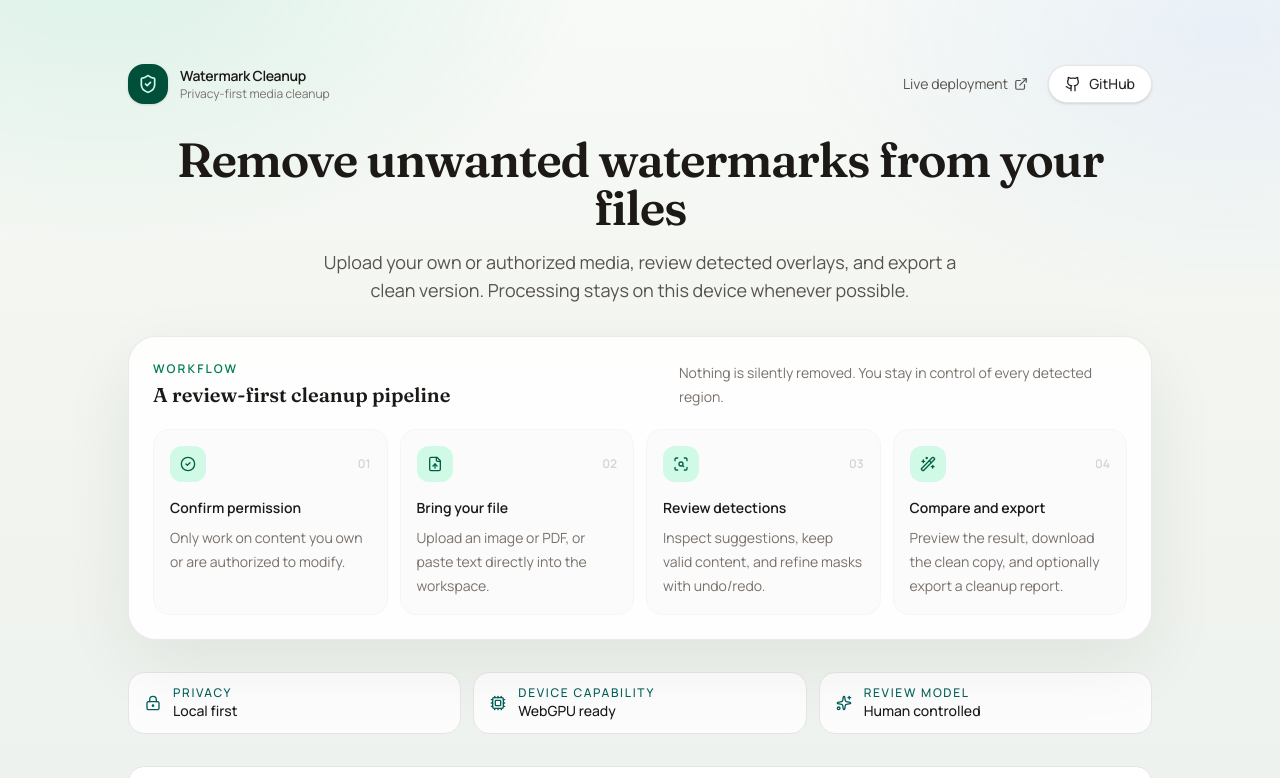
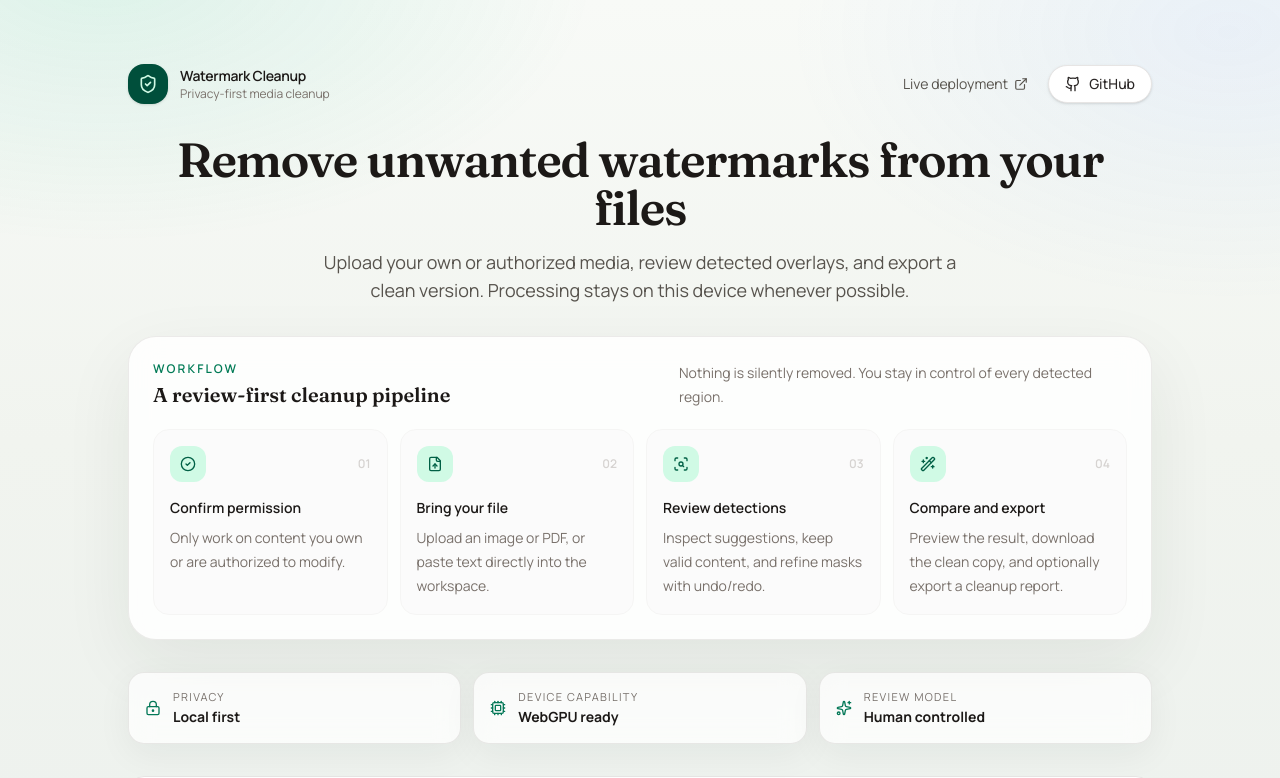
Before and after one commit to MadanMohan0537/watermark-cleanup, a Next.js app: page / in a window 1280 px wide. Shown: the top 778 px of the page. Built offline with nearby package versions, Linux system fonts and the light colour scheme.

Commit message:
Make browser capability indicator lint safe

```diff
--- a/components/workspace/CapabilityStrip.tsx
+++ b/components/workspace/CapabilityStrip.tsx
@@ -1,78 +1,60 @@
 "use client";
 
-import { useEffect, useState, type ReactNode } from "react";
+import { useSyncExternalStore } from "react";
 import { Cpu, LockKeyhole, Sparkles } from "lucide-react";
 
-type Capability = {
-  label: string;
-  value: string;
-  detail: string;
-};
+const subscribe = () => () => {};
+const serverSnapshot = () => false;
 
-function Chip({
-  icon,
-  label,
-  value,
-  detail,
-}: {
-  icon: ReactNode;
-  label: string;
-  value: string;
-  detail?: string;
-}) {
+function useBrowserCapability(check: () => boolean) {
+  return useSyncExternalStore(subscribe, check, serverSnapshot);
+}
+
+export function CapabilityStrip() {
+  const hasWebGpu = useBrowserCapability(() => typeof navigator !== "undefined" && "gpu" in navigator);
+  const hasWasm = useBrowserCapability(() => typeof WebAssembly !== "undefined");
+
+  const capability = hasWebGpu
+    ? {
+        label: "Device capability",
+        value: "WebGPU ready",
+        detail: "This browser exposes WebGPU for future accelerated local vision modules.",
+      }
+    : hasWasm
+      ? {
+          label: "Device capability",
+          value: "WebAssembly ready",
+          detail: "This browser supports local WebAssembly processing.",
+        }
+      : {
+          label: "Local engine",
+          value: "Browser",
+          detail: "Processing stays on-device whenever the selected format supports it.",
+        };
+
   return (
-    <div
-      className="flex items-center gap-3 rounded-2xl border border-stone-200 bg-white/80 px-4 py-3"
-      title={detail}
-    >
-      <span className="text-teal-800">{icon}</span>
-      <div>
-        <p className="text-xs font-medium uppercase tracking-[0.14em] text-teal-800">{label}</p>
-        <p className="text-sm font-medium text-stone-900">{value}</p>
+    <div className="grid gap-3 sm:grid-cols-3">
+      <div className="feature-chip">
+        <LockKeyhole className="h-4 w-4" />
+        <div>
+          <p className="feature-chip-label">Privacy</p>
+          <p className="feature-chip-value">Local first</p>
+        </div>
+      </div>
+      <div className="feature-chip" title={capability.detail}>
+        <Cpu className="h-4 w-4" />
+        <div>
+          <p className="feature-chip-label">{capability.label}</p>
+          <p className="feature-chip-value">{capability.value}</p>
+        </div>
+      </div>
+      <div className="feature-chip">
+        <Sparkles className="h-4 w-4" />
+        <div>
+          <p className="feature-chip-label">Review model</p>
+          <p className="feature-chip-value">Human controlled</p>
+        </div>
       </div>
     </div>
   );
 }
-
-export function CapabilityStrip() {
-  const [capability, setCapability] = useState<Capability>({
-    label: "Local engine",
-    value: "Browser",
-    detail: "Processing stays on-device whenever the selected format supports it.",
-  });
-
-  useEffect(() => {
-    const hasWebGpu = "gpu" in navigator;
-    const hasWasm = typeof WebAssembly !== "undefined";
-
-    if (hasWebGpu) {
-      setCapability({
-        label: "Device capability",
-        value: "WebGPU ready",
-        detail: "This browser exposes WebGPU for future accelerated local vision modules.",
-      });
-      return;
-    }
-
-    if (hasWasm) {
-      setCapability({
-        label: "Device capability",
-        value: "WebAssembly ready",
-        detail: "This browser supports local WebAssembly processing.",
-      });
-    }
-  }, []);
-
-  return (
-    <div className="grid gap-3 sm:grid-cols-3">
-      <Chip icon={<LockKeyhole className="h-4 w-4" />} label="Privacy" value="Local first" />
-      <Chip
-        icon={<Cpu className="h-4 w-4" />}
-        label={capability.label}
-        value={capability.value}
-        detail={capability.detail}
-      />
-      <Chip icon={<Sparkles className="h-4 w-4" />} label="Review model" value="Human controlled" />
-    </div>
-  );
-}
```
